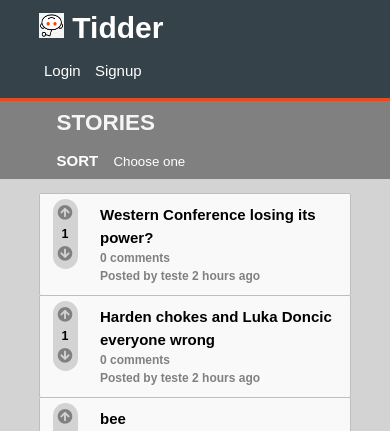
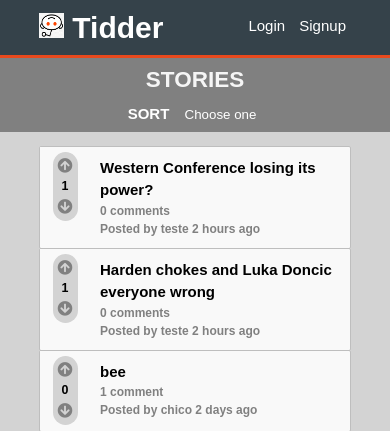
Before and after one commit to CiscoFrisco/LTW, a PHP site: page /pages/stories.php in a window 390 px wide. Shown: the top 431 px of the page. Run offline with PHP 8.4, Linux system fonts and the light colour scheme; data comes from the database, SQL or seed files in the repository; data that the repository does not hold is empty; some libraries are stand-ins or nearby versions.

Commit message:
fixed headers

```diff
--- a/css/style.css
+++ b/css/style.css
@@ -111,6 +111,7 @@ body > .wrapper > header h1 {
 body > .wrapper > header nav {
     float: right;
     margin-top: 10px;
+    padding-left: 10px;
 }
 
 /*
@@ -439,25 +440,47 @@ article.story:hover .votes-container {
         position: relative;
         background-color: inherit;
     }
+}
 
+@media screen and (max-width: 350px) {
     body > .wrapper > header h1 {
         float: none;
         display: block;
+        margin: 0;
+        text-align: center;
     }
 
     body > .wrapper > header nav {
         float: none;
         display: block;
         padding-bottom: 15px;
+        margin: 0;
+        text-align: center;
     }
 
+}
+
+@media screen and (max-width: 400px){
     body > .wrapper > #stories > header > .container > form {
         float: none;
         width: 100%;
+        margin: 0;
+        text-align: center;
+        padding: 0;
+    }
+
+    body > .wrapper > #stories > header > .container > form label {
+        padding-left: 10%;
+    }
+
+    body > .wrapper > #stories > header {
+        padding: 0;
     }
 
     body > .wrapper > #stories > header > .container > h2 {
         float: none;
         width: 100%;
+        margin: 0;
+        text-align: center;
     }
 }
```
